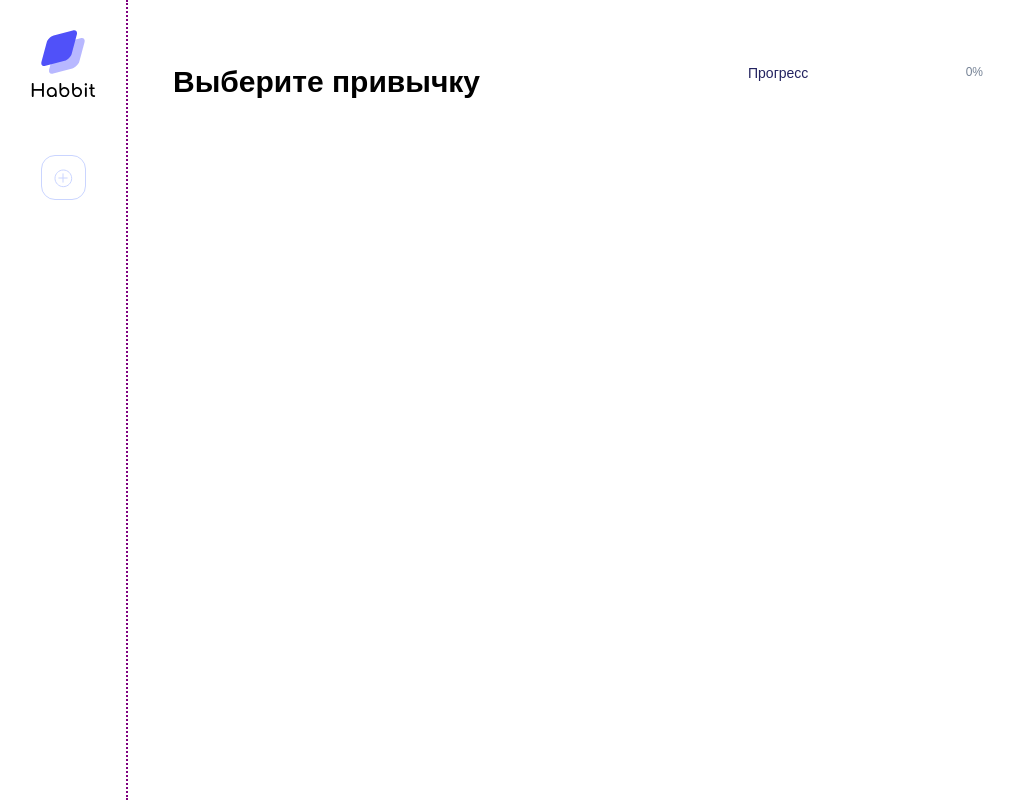
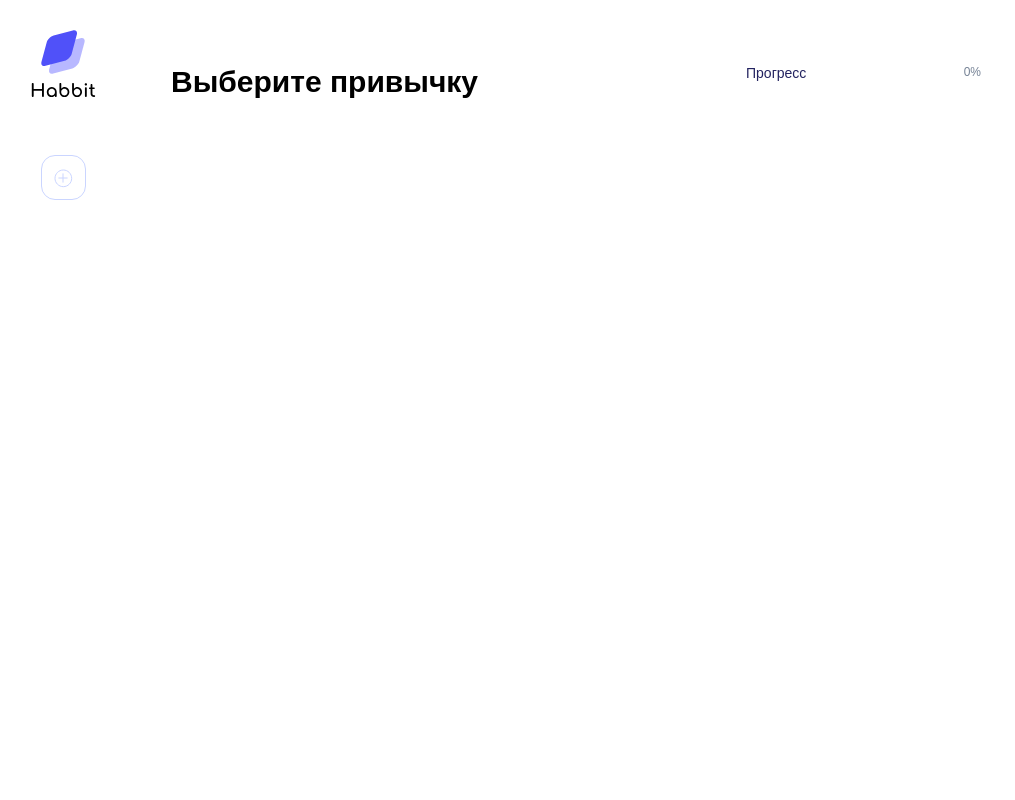
Before and after one commit to rakhzar/habbit.tracker, a Vue app: page / in a window 1280 px wide. Shown: the whole page, without its empty margins (0-1015 px from the left). Built offline with nearby package versions, Linux system fonts and the light colour scheme.

Commit message:
style: remove border-right from Sidebar panel

```diff
--- a/src/components/Sidebar.vue
+++ b/src/components/Sidebar.vue
@@ -30,7 +30,6 @@ const store = useHabitStore();
   background: var(--color-white);
   min-height: 100vh;
   padding: 30px;
-  border-right: 2px dotted var(--color-border-purple);
 }
 
 .menu {
```
